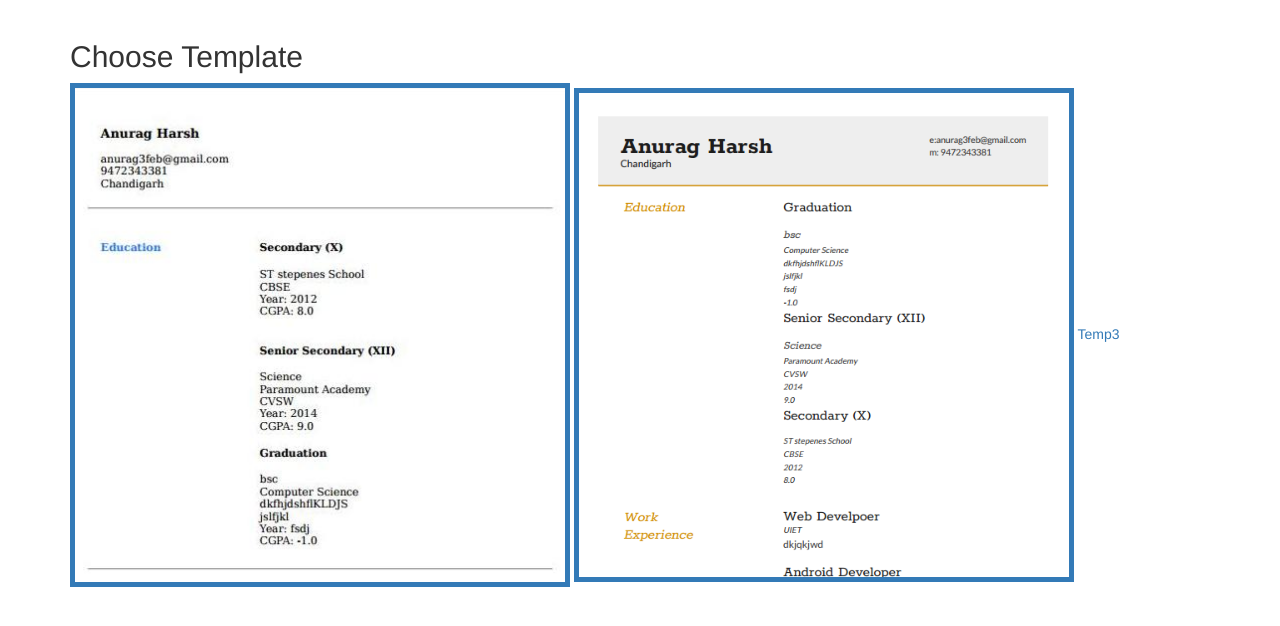
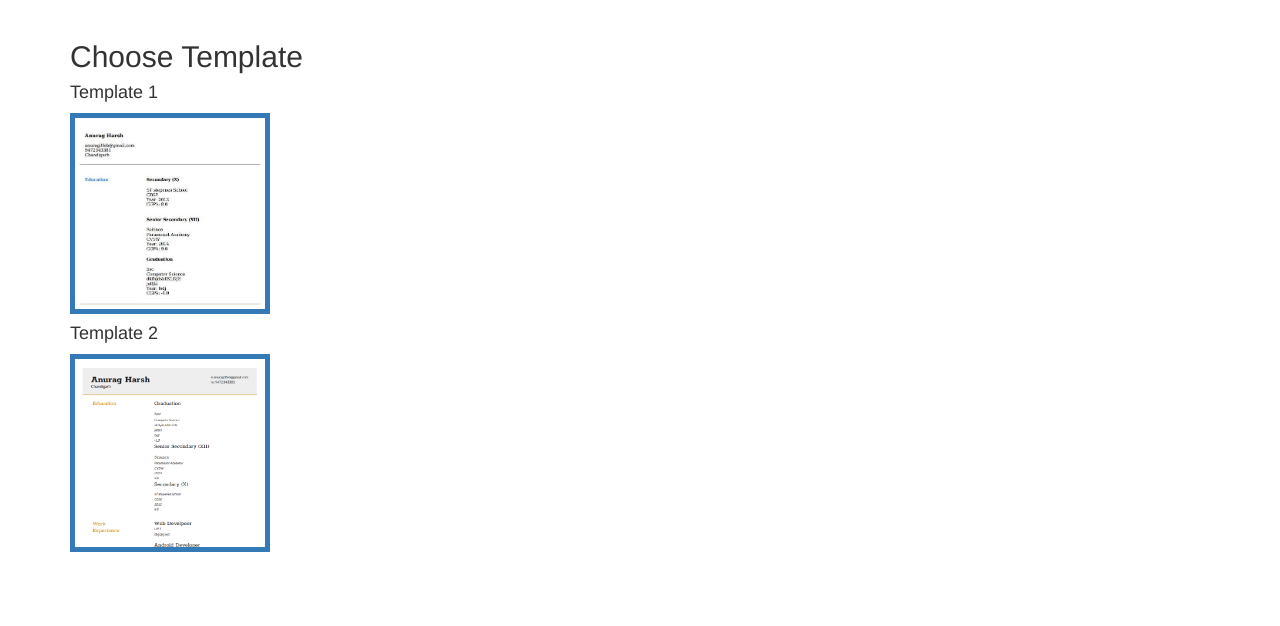
Before and after one commit to anurag3feb/online-cv-builder, a Django app: page /account/generate/ in a window 1280 px wide. Shown: the part 71-697 px from the top of the page. Run offline with Django 3.2, Linux system fonts and the light colour scheme; some libraries are stand-ins or nearby versions; some web fonts are replaced.

Commit message:
bs fixed

```diff
--- a/accounts/templates/accounts/chooseTemplate.html
+++ b/accounts/templates/accounts/chooseTemplate.html
@@ -4,16 +4,16 @@
 <div class="container">
 <h2> Choose Template</h2>
 
-
+<h4>Template 1</h4>
 {% load static %}
 
-    <a href="/account/temp1"><img src="{% static 'accounts/temp1.jpg' %}" style="height:50 px; width: 500px; border-style: solid; border-width: 5px;"></a>
+    <a href="/account/temp1"><img src="{% static 'accounts/temp1.jpg' %}" style="height:100 px; width: 200px; border-style: solid; border-width: 5px;"></a>
 
 
+<h4>Template 2</h4>
+{% load static %}
+    <a href="/account/temp2"><img src="{% static 'accounts/temp2.jpg' %}" style="height:100 px; width: 200px;border-style: solid; border-width: 5px;"></a>
 
-{% load static %}
-    <a href="/account/temp2"><img src="{% static 'accounts/temp2.jpg' %}" style="height:50 px; width: 500px;border-style: solid; border-width: 5px;"></a>
 
-        <a href="/account/generate3">Temp3</a>
 </div>
 {% endblock %}
```
